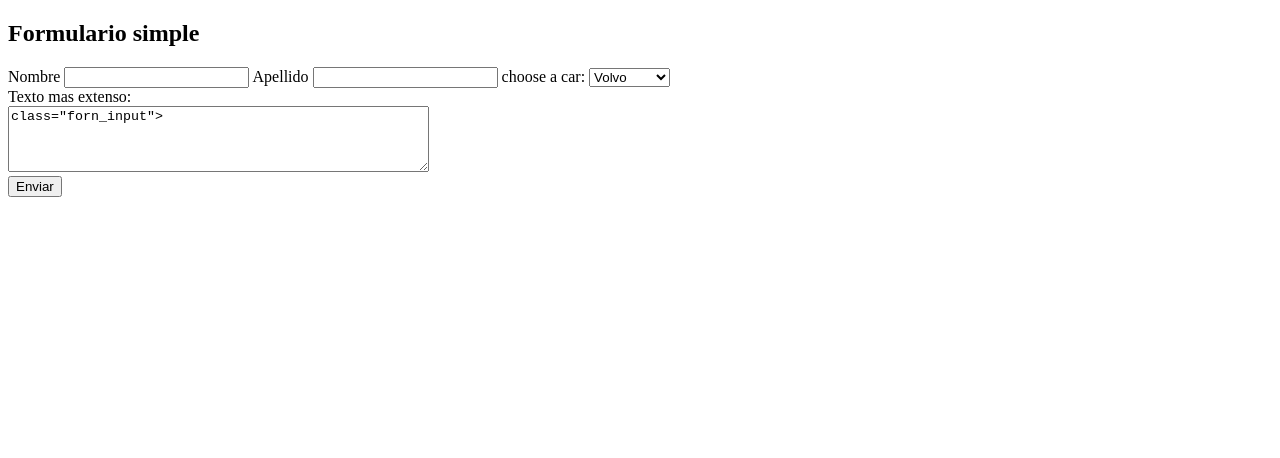
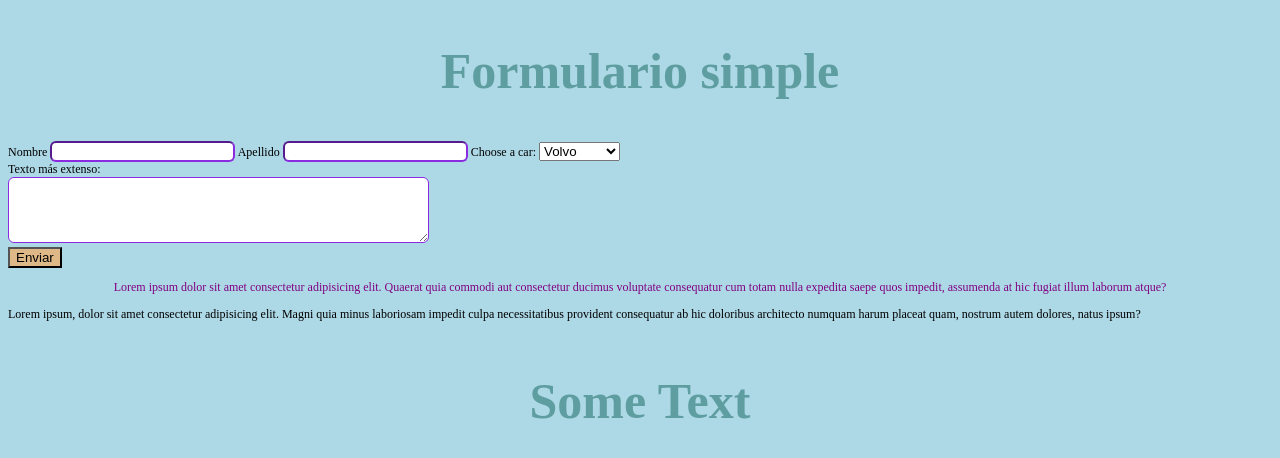
Before and after one commit to booleancl/html-css-bootstrap-aylinsanmartin, a plain HTML site: page css.html in a window 1280 px wide. Drawn offline with Linux system fonts and the light colour scheme.

Commit message:
mas de css

```diff
--- a/# styles.css
+++ /dev/null
@@ -1,18 +0,0 @@
-body{
-    background-color: lightblue;
-}
-
-h2{
-    font-size: 50px;
-    color: cadetblue;
-    text-align: center;
-}
-
-#submit{
-    background-color:burlywood;
-}
-
-.form_input{
-    border-radius: 6px;
-    border-color: blueviolet;
-}
--- a/css.html
+++ b/css.html
@@ -3,22 +3,22 @@
 <head>
   <meta charset="UTF-8">
   <meta http-equiv="X-UA-Compatible" content="IE=edge">
-    <meta name="viewport" content="width=<device-width>, initial-scale=1.0">
+  <meta name="viewport" content="width=device-width, initial-scale=1.0">
   <title>Document</title>
 
-
-
+  <link rel="stylesheet" href="styles.css">
   </head>
 <body>
   <h2>Formulario simple</h2>
   <form action="form.html" action="get">
+
     <label for="fname">Nombre</label>
-        <input type="text"name="fname">
+    <input type="text" name="name" id="fname" class="form_input">
 
     <label for="flastname">Apellido</label>
-        <input type="text"name="flastname">
+    <input type="text" name="lastname" id="flastname" class="form_input">
 
-        <label for="cars">choose a car:</label>
+    <label for="cars">Choose a car:</label>
     <select name="cars" id="cars">
       <option value="volvo">Volvo</option>
       <option value="saab">Saab</option>
@@ -27,18 +27,20 @@
     </select>
 
     <br>
-          <label for="w3review">Texto mas extenso:</label>
+    <label for="w3review">Texto más extenso:</label>
     <br>
 
-          <textarea id="w3review" name="w3review" rows="4" cols="50">class="forn_input">
+    <textarea id="w3review" name="w3review" rows="4" cols="50" class="form_input">
     </textarea>
     <br> <!-- Salto de línea -->
 
-        <input type="submit" value="Enviar">
+    <input type="submit" value="Enviar" id="submit">
   </form>
 
-    </form>
+  <p class="centered">Lorem ipsum dolor sit amet consectetur adipisicing elit. Quaerat quia commodi aut consectetur ducimus voluptate consequatur cum totam nulla expedita saepe quos impedit, assumenda at hic fugiat illum laborum atque?</p>
 
+  <p>Lorem ipsum, dolor sit amet consectetur adipisicing elit. Magni quia minus laboriosam impedit culpa necessitatibus provident consequatur ab hic doloribus architecto numquam harum placeat quam, nostrum autem dolores, natus ipsum?</p>
 
+  <h3>Some Text</h3>
 </body>
 </html>
--- /dev/null
+++ b/styles.css
@@ -0,0 +1,31 @@
+/* Comment */
+body{
+    background-color: lightblue;
+    font-size: 12px;
+  }
+
+  @media only screen and (max-width: 600px){
+    body {
+        background-color: green;
+    }
+  }
+
+  h2, h3{
+    font-size: 50px;
+    color: cadetblue;
+    text-align: center;
+  }
+
+  #submit{
+    background-color: burlywood;
+  }
+
+  .form_input{
+    border-radius: 6px;
+    border-color: blueviolet;
+  }
+
+  p.centered {
+    text-align: center;
+    color: purple;
+  }
```
Also changed, not shown: form.html (+9 -18 lines), 1 other file. Lines whose indentation alone changed are shown as unchanged.
